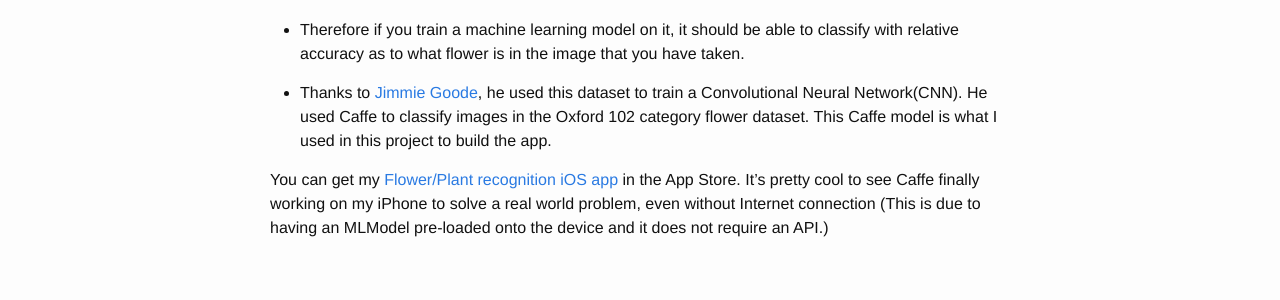
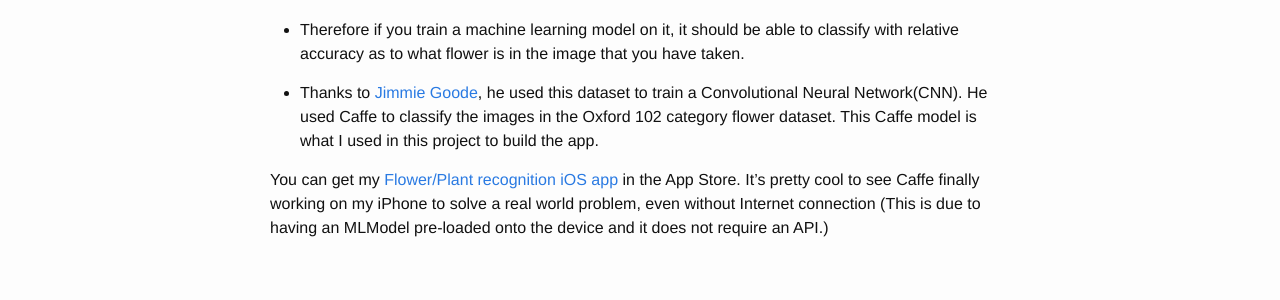
Before and after one commit to alexalwks2/aaronjohn2.github.io, a Jekyll site: the page built from _posts/2018-06-18-mobile-flower-recognition.md, in a window 1280 px wide. Shown: the part 698-998 px from the top of the page. Built offline with Jekyll 4.4.1, drawn with Linux system fonts in a browser that asks for light colours; comment, search, counter and statistics services are not loaded.

Commit message:
Update 2018-06-18-mobile-flower-recognition.md

```diff
--- a/_posts/2018-06-18-mobile-flower-recognition.md
+++ b/_posts/2018-06-18-mobile-flower-recognition.md
@@ -24,7 +24,7 @@ These images could vary and have been taken at different angles and at different
 
 * Therefore if you train a machine learning model on it, it should be able to classify with relative accuracy as to what flower is in the image that you have taken.
 
-* Thanks to [Jimmie Goode](https://github.com/jimgoo/caffe-oxford102), he used this dataset to train a Convolutional Neural Network(CNN). He used Caffe to classify images in the Oxford 102 category flower dataset. This Caffe model is what I used in this project to build the app.
+* Thanks to [Jimmie Goode](https://github.com/jimgoo/caffe-oxford102), he used this dataset to train a Convolutional Neural Network(CNN). He used Caffe to classify the images in the Oxford 102 category flower dataset. This Caffe model is what I used in this project to build the app.
 
 You can get my [Flower/Plant recognition iOS app](//this is a comment.. leave app link in here, once it is published) in the App Store.
 It's pretty cool to see Caffe finally working on my iPhone to solve a real world problem, even without Internet connection (This is due to having an MLModel pre-loaded onto the device and it does not require an API.)
```
